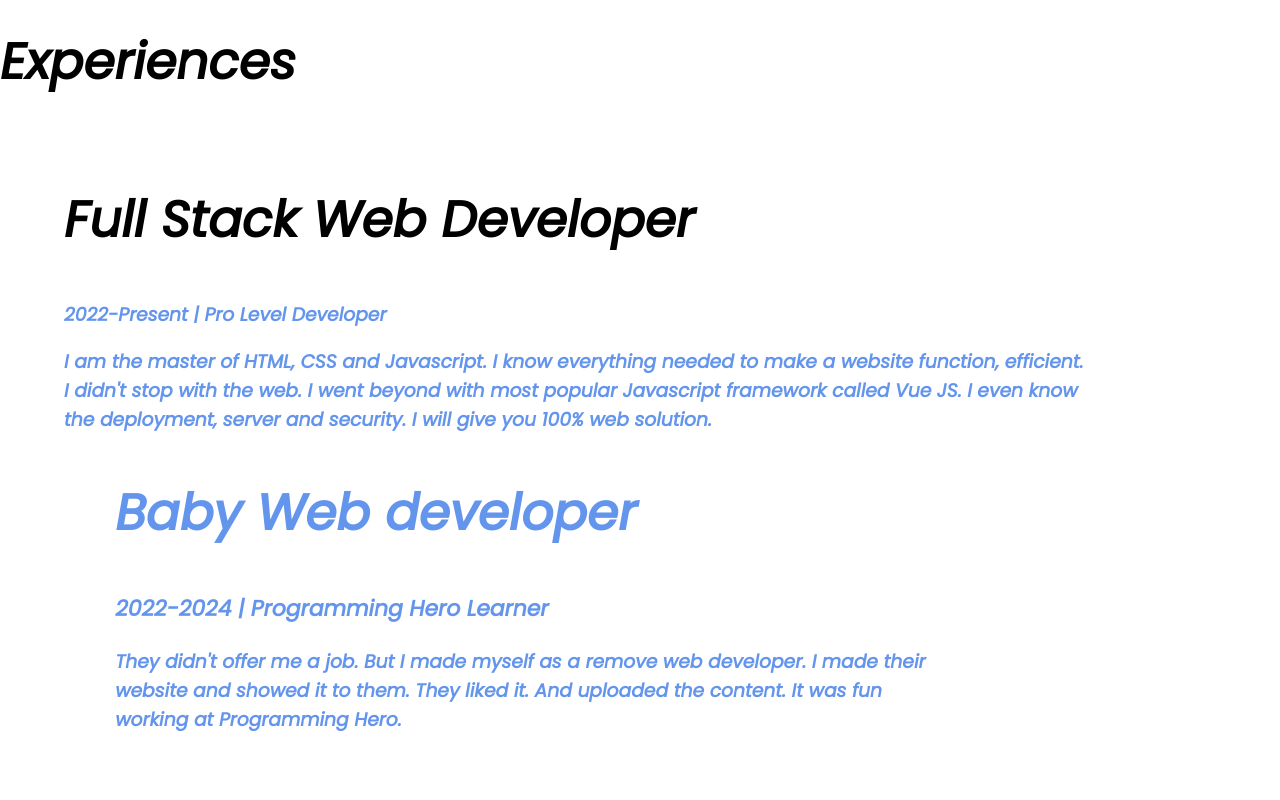
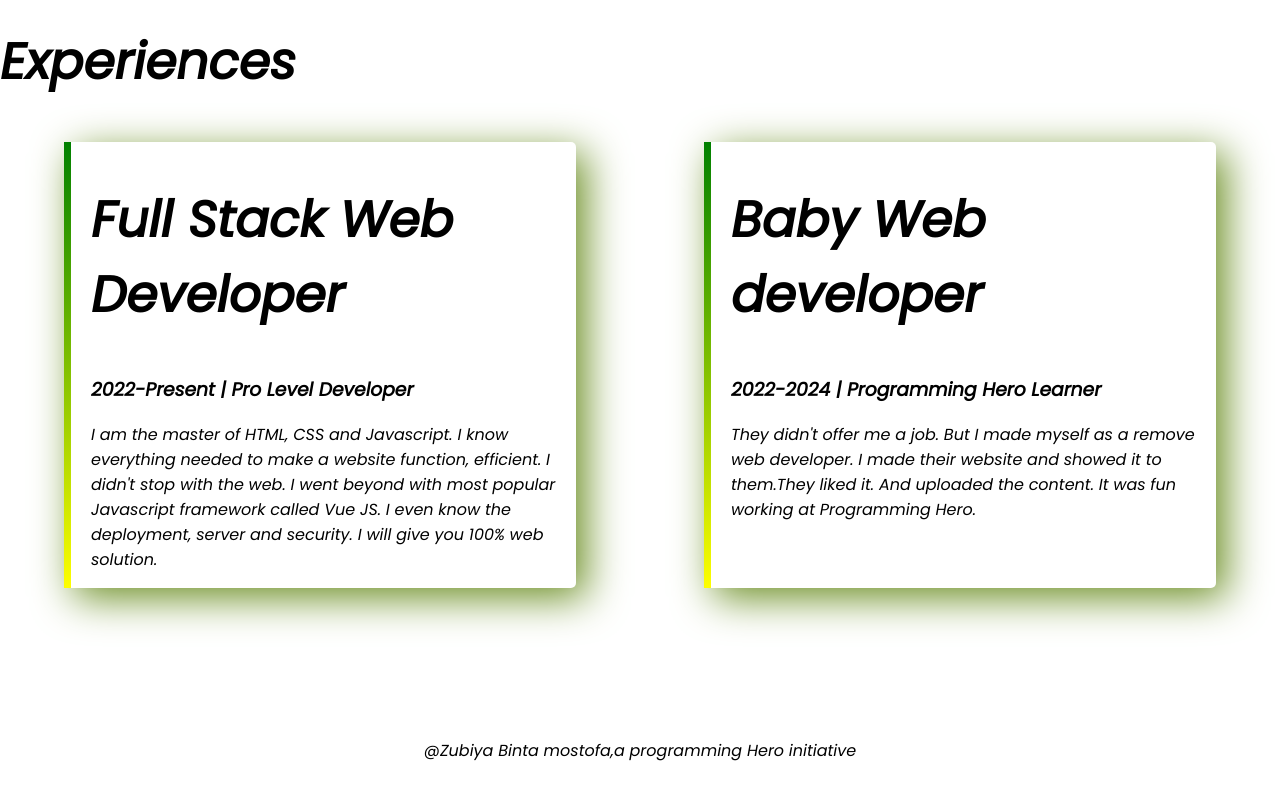
Before and after one commit to zubiyabintamostofa/developer-portfolio, a plain HTML site: page index.html in a window 1280 px wide. Shown: the part 1804-2604 px from the top of the page. After the commit the page ends 2583 px from the top, so only its background shows below. Drawn offline with Linux system fonts and the light colour scheme.

Commit message:
footer and experience added

```diff
--- a/index.html
+++ b/index.html
@@ -42,21 +42,25 @@
          Experiences
      </h1>
     <div class="flexible-container">
-         <div class="half-width">
-        <h1>
-            Full Stack Web Developer
-        </h1>
-        <h3>2022-Present | Pro Level Developer <h3>
-        <p>I am the master of HTML, CSS and Javascript. I know everything needed to make a website function, efficient. I didn't stop with the web. I went beyond with most popular Javascript framework called Vue JS. I even know the deployment, server and security. I will give you 100% web solution.</p>
+        <div id="full-stack" class="experience-item">
+            <h1>Full Stack Web Developer</h1>
+            <h3>2022-Present | Pro Level Developer</h3>
 
-        <div class="half-width">
+            <p>I am the master of HTML, CSS and Javascript. I know everything needed to make a website function, efficient. I didn't stop with the web. I went beyond with most popular Javascript framework called Vue JS. I even know the deployment, server and security. I will give you 100% web solution.</p>
+        </div>
+          <div id="web-dev-experience" class="experience-item">
             <h1>Baby Web developer</h1>
             <h3>2022-2024 | Programming Hero Learner</h3>
 
-            <p>They didn't offer me a job. But I made myself as a remove web developer. I made their website and showed it to them. They liked it. And uploaded the content. It was fun working at Programming Hero.</p>
-        </div>
-    </div>
+            <p>They didn't offer me a job. But I made myself as a remove web developer. I made their website and showed it to them.They liked it. And uploaded the content. It was fun working at Programming Hero.</p>
+            </div>
+
 </div>
  </section>
+ <footer>
+     <p>
+         @Zubiya Binta mostofa,a programming Hero initiative
+     </p>
+ </footer>
 </body>
 </html>
--- a/style.css
+++ b/style.css
@@ -15,6 +15,7 @@ margin-bottom: 150px;
 .half-width{
     width: 50%;
     padding-left:5%;
+
 }.half-width{
     width: 80%;
 }
@@ -38,3 +39,30 @@ margin-bottom: 150px;
 .half-width h3{
     color: cornflowerblue;
 }
+.experience-area{
+    background-image:url(images/exp-bg.png);
+
+}
+.experience-item{
+    width: 40%;
+    margin-left: 5%;
+    margin-right: 5%;
+    padding-left: 20px;
+    border-radius: 5px;
+    box-shadow: 10px 10px 40px olivedrab;
+
+}
+#web-dev-experience{
+    border-left:7px solid;
+border-image:linear-gradient(green,yellow);
+border-image-slice: 1;
+}
+#full-stack{
+    border-left:7px solid;
+    border-image:linear-gradient(green,yellow);
+    border-image-slice: 1;
+
+}
+footer p{
+    text-align: center;
+}
```
